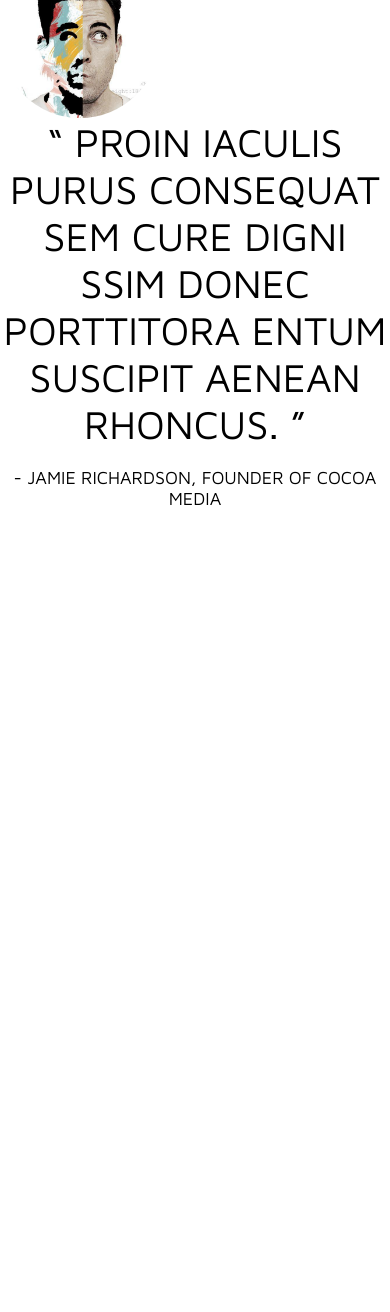
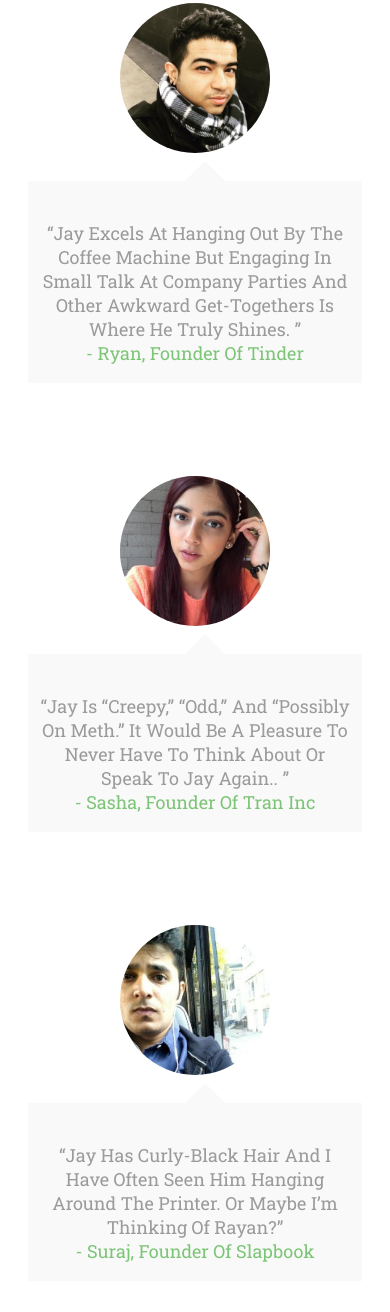
Before and after one commit to jayjariwala/psdtoweb, a plain HTML site: page Treehousehome/index.html in a window 390 px wide. Shown: the part 4774-6086 px from the top of the page. Before the commit the page ends 5283 px from the top, so only its background shows below. Drawn offline with Linux system fonts and the light colour scheme.

Commit message:
added client section

```diff
--- a/Treehousehome/assets/css/styles.css
+++ b/Treehousehome/assets/css/styles.css
@@ -620,14 +620,20 @@ padding: 5px;
 .clientlockup
 {
   margin-top: 100px;
+
 }
-.clientcontainer
+.clientchatlockup
 {
-
+  max-width: 940px;
+  margin: 90px auto;
 }
 .clientsheading
 {
   max-width: 400px;
+}
+.clientlockup2
+{
+  margin-top:-25px;
 }
 
 .clientchatlockup p{
@@ -636,6 +642,8 @@ padding: 5px;
 .author
 {
   font-size: 18px;
+  text-transform: capitalize;
+    color:#7cc576;
 }
 .client1 img{
   height: 220px
@@ -643,13 +651,108 @@ padding: 5px;
 }
 .clientimage
 {
-  height: 160px;
-  width: 160px;
-  background-image: url('../img/client1.jpeg');
+  height: 208px;
+  width: 208px;
+  background-image: url('../img/ryan.jpg');
   border-radius: 50%;
   background-repeat: no-repeat;
   background-size: contain;
+  display: inline-block;
+}
+.clientwords
+{
+  font-size: 20px;
+  font-family: 'Roboto Slab', serif;
+  text-transform: capitalize;
+  max-width: 640px;
+  display: inline-block;
+  float: right;
+  background-color: #f9f9f9;
+  color: white;
+  position: relative;
+height: 172px;
+text-align: center;
+padding: 20px 10px 0 10px;
+  box-sizing: border-box;
+margin: 28px;
 
+}
+
+.triangle
+{
+  height: 0;
+  width:0;
+  position: absolute;
+  top:47.5px;
+  left:-40px;
+  border-top: 40px solid transparent;
+  border-bottom: 40px solid transparent;
+  border-right:40px solid #f9f9f9;
+}
+.triright
+{
+  height: 0;
+  width:0;
+  position: absolute;
+  top:47.5px;
+  right:-40px;
+  border-top: 40px solid transparent;
+  border-bottom: 40px solid transparent;
+  border-left:40px solid #f9f9f9;
+}
+.wordsleft
+{
+  float: left;
+}
+.client1
+{
+  margin-top: -25px;
+  overflow: hidden;
+}
+.clientimage1
+{
+  float:right;
+  background-image: url('../img/sasha.jpg');
+}
+.clientimage3
+{
+  background-image: url('../img/suraj.jpg');
+}
+
+@media (max-width:750px){
+.clientimage
+{
+  height:  150px;
+  display: block;
+  float: none;
+  width: 150px;
+  margin: 0 auto;
+}
+.clientwords
+{
+  height: auto;
+}
+
+
+.triangle
+{
+
+top:-60px;
+left:50%;
+margin-left: -10px;
+border-left: 20px solid transparent;
+border-right: 20px solid transparent;
+border-bottom: 20px solid #f9f9f9;
+}
+.triright
+{
+  top:-60px;
+  left:50%;
+  margin-left: -10px;
+  border-left: 20px solid transparent;
+  border-right: 20px solid transparent;
+  border-bottom: 20px solid #f9f9f9;
+}
 
 }
 /* client section */
--- a/Treehousehome/index.html
+++ b/Treehousehome/index.html
@@ -180,19 +180,67 @@
     <div class="clientsheading cultureheading">
         <spann class="heading">Awesome Clients</h2>
         <p>Proin purus consequent sem cure</p>
+      </div>
         <div class="clientchatlockup">
           <div class="client1">
             <div class="clientimage"></div>
-              “ Proin iaculis purus consequat sem cure  digni ssim
-              donec porttitora entum suscipit aenean rhoncus. ”
-            </p>
-            <span class="author">- Jamie Richardson, Founder of Cocoa Media</span>
-          </div>
-          <div class="client2">
+
+            <div class="clientwords">
+              <div class="triangle">
+              </div>
+              <P>
+              “Jay excels at hanging out by the coffee machine but engaging in small talk at company parties and other awkward get-togethers is where he truly shines. ”
+
+              </br/>
+                <span class="author">- Ryan, Founder of Tinder</span>
+                  </P>
+            </div>
 
           </div>
         </div>
+
+
+  <div class="clientlockup2">
+        <div class="clientchatlockup">
+          <div class="client1">
+            <div class="clientimage clientimage1"></div>
+
+            <div class="clientwords wordsleft">
+              <div class="triright">
+              </div>
+              <P>
+              “Jay is “creepy,” “odd,” and “possibly on meth.”
+               It would be a pleasure to never have to think about or speak to Jay again.. ”
+
+              </br/>
+                <span class="author">- Sasha, Founder of Tran Inc </span>
+                  </P>
+            </div>
+
+          </div>
+        </div>
+
+  </div>
+
+
+  <div class="clientchatlockup">
+    <div class="client1">
+      <div class="clientimage clientimage3"></div>
+
+      <div class="clientwords">
+        <div class="triangle">
+        </div>
+        <P>
+        “Jay has curly-black hair and I have often seen him hanging around the printer. Or maybe I’m thinking of Rayan?”
+
+        </br/>
+          <span class="author">- Suraj, Founder of Slapbook</span>
+            </P>
+      </div>
+
     </div>
+  </div>
+
   </div>
 </div>
 
```
Also changed, not shown: Treehousehome/assets/img/ryan.jpg (added), Treehousehome/assets/img/sasha.jpg (added), Treehousehome/assets/img/suraj.jpg (added).
